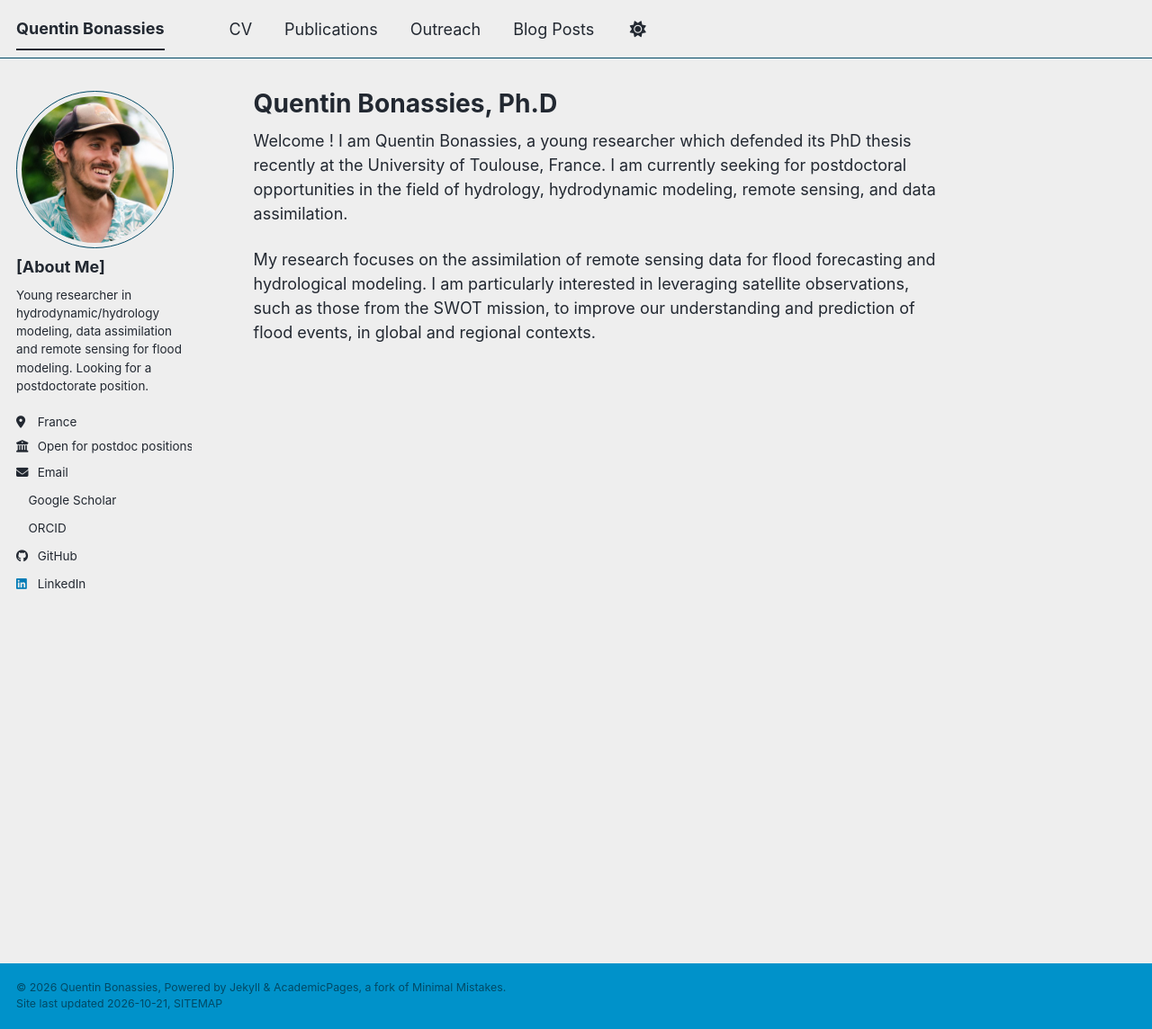
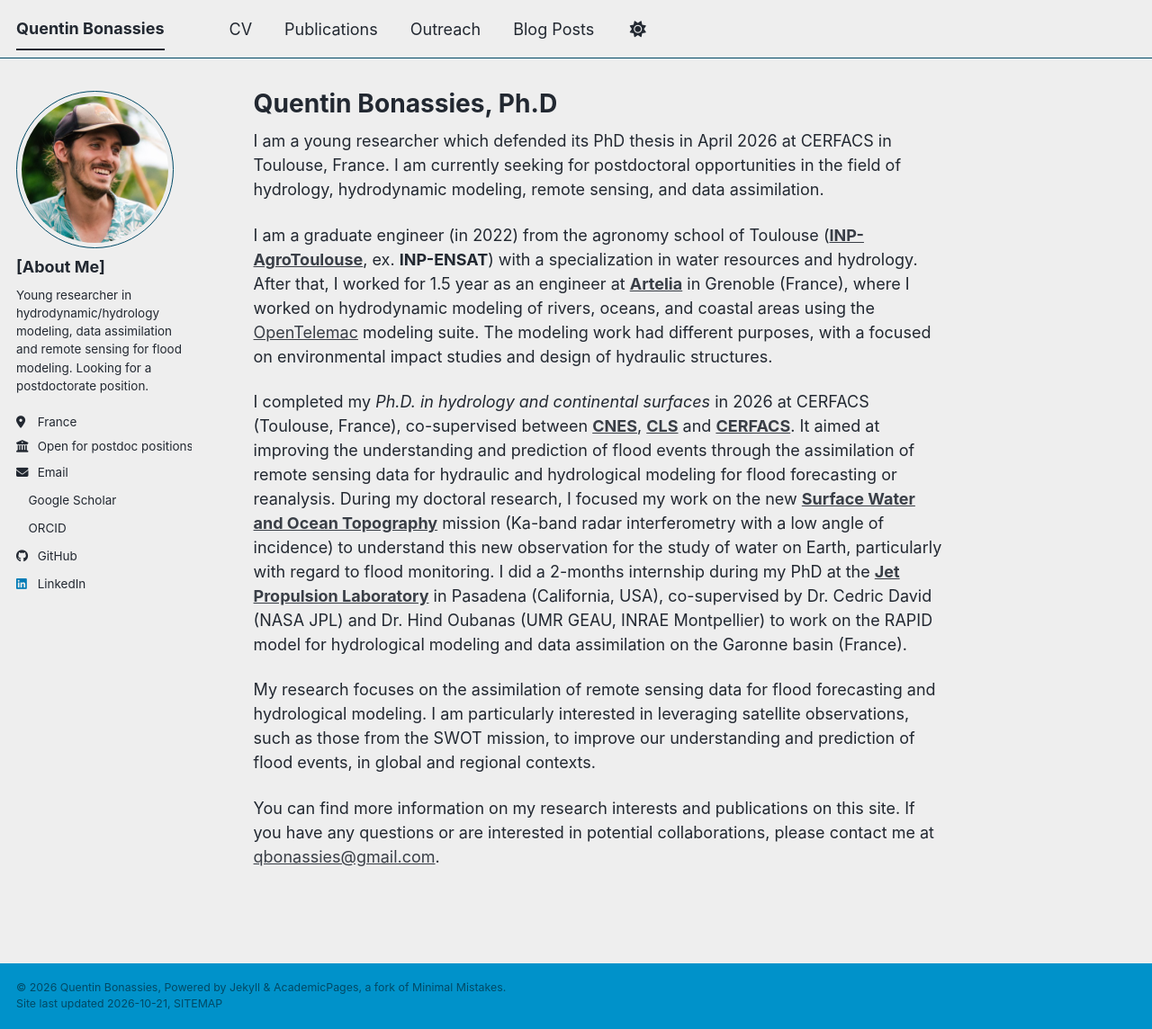
Before and after one commit to quentinbns/quentinbns.github.io, a Jekyll site: the page built from _pages/about.md, in a window 1280 px wide and 1144 px high. Shown: the whole window at 90% size. Built offline with Jekyll 4.4.1, drawn with Linux system fonts in a browser that asks for light colours; a style sheet for code colours, icons or effects is not loaded.

Commit message:
update about.md

```diff
--- a/_pages/about.md
+++ b/_pages/about.md
@@ -7,6 +7,12 @@ redirect_from:
   - /about.html
 ---
 
-Welcome ! I am Quentin Bonassies, a young researcher which defended its PhD thesis recently at the University of Toulouse, France. I am currently seeking for postdoctoral opportunities in the field of hydrology, hydrodynamic modeling, remote sensing, and data assimilation.
+I am a young researcher which defended its PhD thesis in April 2026 at CERFACS in Toulouse, France. I am currently seeking for postdoctoral opportunities in the field of hydrology, hydrodynamic modeling, remote sensing, and data assimilation.
+
+I am a graduate engineer (in 2022) from the agronomy school of Toulouse (<b>[INP-AgroToulouse](https://www.ensat.fr/fr/index.html)</b>, ex. <b>INP-ENSAT</b>) with a specialization in water resources and hydrology. After that, I worked for 1.5 year as an engineer at <b>[Artelia](https://www.arteliagroup.com/fr/)</b> in Grenoble (France), where I worked on hydrodynamic modeling of rivers, oceans, and coastal areas using the [OpenTelemac](https://opentelemac.org/fr) modeling suite. The modeling work had different purposes, with a focused on environmental impact studies and design of hydraulic structures.
+
+I completed my <i>Ph.D. in hydrology and continental surfaces</i> in 2026 at CERFACS (Toulouse, France), co-supervised between <b>[CNES](https://www.cnes.fr/)</b>, <b>[CLS](https://www.cls.fr/)</b> and <b>[CERFACS](https://www.cerfacs.fr/)</b>. It aimed at improving the understanding and prediction of flood events through the assimilation of remote sensing data for hydraulic and hydrological modeling for flood forecasting or reanalysis. During my doctoral research, I focused my work on the new <b>[Surface Water and Ocean Topography](https://swot.jpl.nasa.gov/)</b> mission (Ka-band radar interferometry with a low angle of incidence) to understand this new observation for the study of water on Earth, particularly with regard to flood monitoring. I did a 2-months internship during my PhD at the <b>[Jet Propulsion Laboratory](https://www.jpl.nasa.gov/)</b> in Pasadena (California, USA), co-supervised by Dr. Cedric David (NASA JPL) and Dr. Hind Oubanas (UMR GEAU, INRAE Montpellier) to work on the RAPID model for hydrological modeling and data assimilation on the Garonne basin (France).
 
 My research focuses on the assimilation of remote sensing data for flood forecasting and hydrological modeling. I am particularly interested in leveraging satellite observations, such as those from the SWOT mission, to improve our understanding and prediction of flood events, in global and regional contexts.
+
+You can find more information on my research interests and publications on this site. If you have any questions or are interested in potential collaborations, please contact me at <a href="mailto:qbonassies@gmail.com">qbonassies@gmail.com</a>.
```
